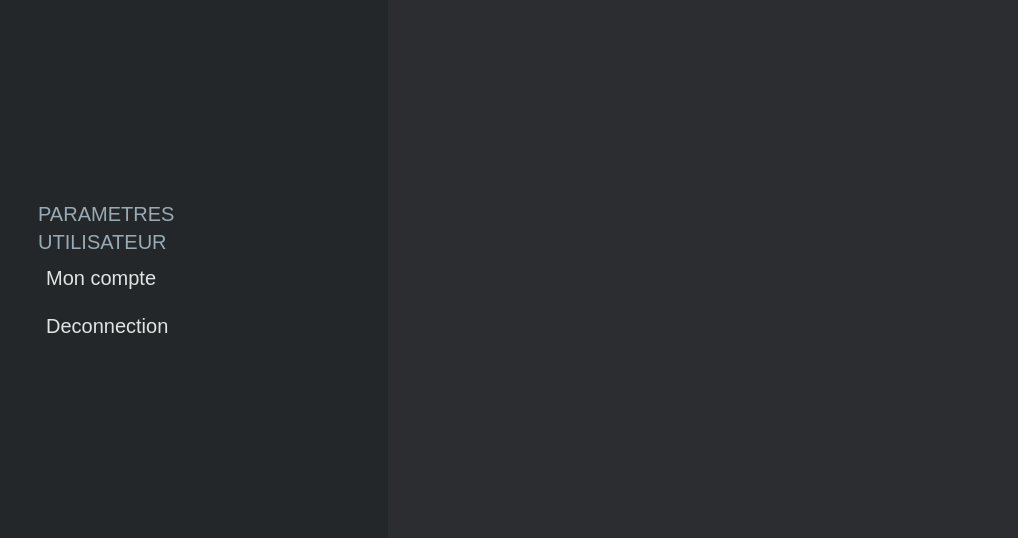
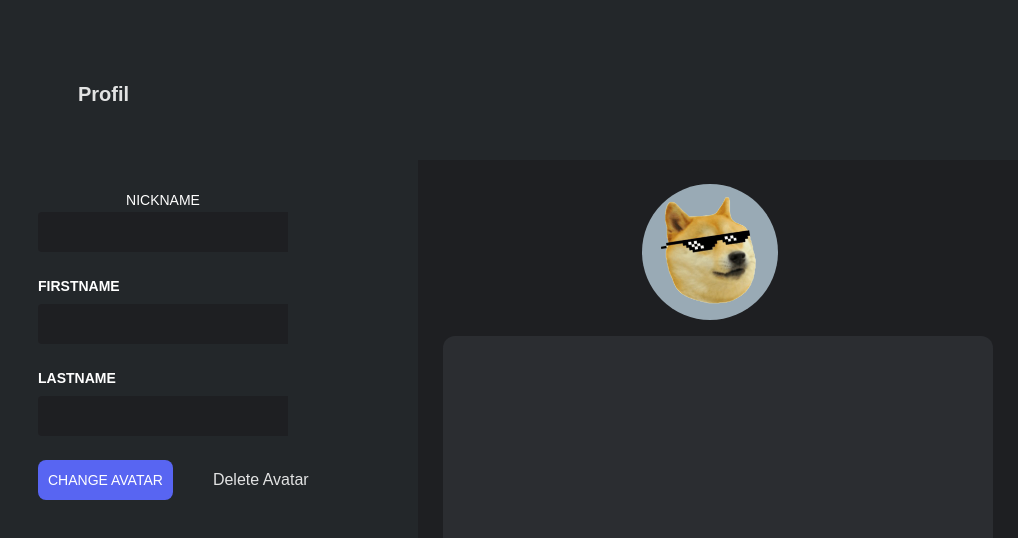
Before and after one commit to Standlc/transcendence, a React (Vite) app in the folder client/: page /settings in a window 1280 px wide. Shown: the top 538 px of the page, without its empty margins (262-1280 px from the left). Built offline with nearby package versions, Linux system fonts and the light colour scheme; no server answers; a web font is replaced by a local one.

Commit message:
avatar preview, setting done, need the back

```diff
--- a/client/src/App.tsx
+++ b/client/src/App.tsx
@@ -78,11 +78,11 @@ function App() {
                                 <Route path="/live" element={<LiveGamesPage />} />
                                 <Route path="/home" element={<Dashboard />} />
                                 <Route path="/create-account" element={<Register />} />
+                                <Route path="/settings" element={<Settings />} />
                                 <Route
                                     path="/friends"
                                     element={<Friends loginResponse={loginResponse} />}
                                 />
-                                <Route path="/settings" element={<Settings />} />
                             </Route>
                         </>
                     )
--- a/client/src/components/Chat/Chat.tsx
+++ b/client/src/components/Chat/Chat.tsx
@@ -302,6 +302,9 @@ const Chat: React.FC<Props> = ({
                     <button onClick={openPopup}>{selectedFriend?.username}</button>
                     <span className="ml-[20px]">|</span>
                 </div>
+                <div>
+                    <button className="ml-2 mt-4">Play</button>
+                </div>
             </div>
             <div className="flex w-[200px] justify-center">
                 {isPopupOpen && (
--- /dev/null
+++ b/client/src/components/ConfirmAvatarPopUp.tsx
@@ -0,0 +1,42 @@
+import React, { useState } from "react";
+
+export const ConfirmAvatarPopUp = ({ onFileChange, onConfirm, onCancel }) => {
+    const [preview, setPreview] = useState("");
+
+    const handleFileSelected = (event) => {
+        const file = event.target.files[0];
+        if (file) {
+            setPreview(URL.createObjectURL(file));
+            onFileChange(file);
+        }
+    };
+
+    return (
+        <div className="fixed inset-0 bg-black bg-opacity-50 flex justify-center items-center">
+            <div className="flex flex-col items-center p-4 bg-discord-light-grey rounded shadow-lg">
+                <input type="file" onChange={handleFileSelected} />
+                {preview && (
+                    <img
+                        src={preview}
+                        alt="Avatar Preview"
+                        className="mt-4 max-w-[1300px] max-h-[1300px] object-cover "
+                    />
+                )}
+                <div className="flex justify-around w-full mt-4">
+                    <button
+                        onClick={onConfirm}
+                        className="bg-blue-500 hover:bg-blue-700 text-white font-bold py-2 px-4 rounded"
+                    >
+                        Confirm
+                    </button>
+                    <button
+                        onClick={onCancel}
+                        className="bg-red-500 hover:bg-red-700 text-white font-bold py-2 px-4 rounded"
+                    >
+                        Cancel
+                    </button>
+                </div>
+            </div>
+        </div>
+    );
+};
--- a/client/src/pages/Register.tsx
+++ b/client/src/pages/Register.tsx
@@ -51,18 +51,12 @@ export const Register = () => {
                 const data = await response.text();
                 console.log("Login successful:", data);
 
-                // Stocker le token d'authentification si nécessaire, par exemple dans localStorage
-                // localStorage.setItem('token', data.token);
-
-                navigate("/"); // Rediriger vers la route home ou dashboard
+                navigate("/home");
             } else {
-                // Gérer les erreurs, par exemple en montrant un message à l'utilisateur
                 console.error("Login failed:", response.status);
-                // Afficher un message d'erreur
             }
         } catch (error) {
             console.error("Network error:", error);
-            // Afficher un message d'erreur
         }
     };
 
--- a/client/src/pages/Settings.tsx
+++ b/client/src/pages/Settings.tsx
@@ -1,57 +1,131 @@
+import { useNavigate } from "react-router-dom";
+import defaultAvatar from "../components/defaultAvatar.png";
+import { LoginResponse, useAuth } from "../components/RequireAuth/AuthProvider";
 import { useState } from "react";
-import { MonCompte } from "./Settings/subComponents/MyAccount";
-import { useNavigate } from "react-router-dom";
-import { useAuth } from "../components/RequireAuth/AuthProvider";
+import ModalLayout from "../UIKit/ModalLayout";
+import { ConfirmPopUp } from "../components/ConfirmPopUp";
+import { ConfirmAvatarPopUp } from "../components/ConfirmAvatarPopUp";
 
 export const Settings = () => {
-    const [currentPage, setCurrentPage] = useState("");
-    const [activeButton, setActiveButton] = useState(null);
-    const navigate = useNavigate();
-    const { loginResponse } = useAuth();
-    const handleClick = (page: string) => {
-        setCurrentPage(page);
+    const user = useAuth();
+    const [showConfirmAvatarPopup, setShowConfirmAvatarPopup] = useState(false);
+    const [selectedFile, setSelectedFile] = useState(null);
+
+    const handleClickChangeAvatar = () => {
+        setShowConfirmAvatarPopup(true);
     };
 
-    const renderPage = () => {
-        if (currentPage === "Mon Compte") {
-            return <MonCompte loginResponse={loginResponse} />;
-        }
+    const handleFileChange = (file) => {
+        setSelectedFile(file);
     };
 
-    const logout = async () => {
-        const response = await fetch("http://localhost:3000/api/auth/logout");
-        console.log("LOGOUT", response);
-        navigate("/");
+    const handleConfirmChange = () => {
+        // Logique pour soumettre le fichier sélectionné au serveur
+        setShowConfirmAvatarPopup(false);
+    };
+
+    const handleCancelChange = () => {
+        setShowConfirmAvatarPopup(false);
     };
 
     return (
-        <div className="flex  w-full h-screen">
-            <div className="max-w-[650px] min-w-[650px] bg-discord-greyple block text-xl">
-                <div className="settings text-left">
-                    <span className=" text-greyple mt-[200px] mr-[90px]">
-                        PARAMETRES UTILISATEUR
-                    </span>
+        <div className="flex w-full">
+            {/* Section des champs d'entrée à gauche */}
+            <div className="ml-[300px] mt-20 w-[400px] mr-[100px]">
+                <div className="text-xl font-bold text-left ml-10 mb-20">Profil</div>
+                <div className="mb-6 w-[250px]">
+                    <label
+                        htmlFor="nickname"
+                        className="text-left  mb-2 text-sm text-white"
+                    >
+                        NICKNAME
+                    </label>
+                    <input
+                        type="nickname"
+                        id="nickname"
+                        value={user.loginResponse?.username}
+                        className="bg-discord-light-black text-white text-sm rounded-l block w-full h-10 px-2.5"
+                        placeholder=""
+                    />
+                </div>
+                <div className="mb-6  w-[250px]">
+                    <label
+                        htmlFor="FIRSTNAME"
+                        className="text-left font-bold block mb-2 text-sm text-white"
+                    >
+                        FIRSTNAME
+                    </label>
+                    <input
+                        type="FIRSTNAME"
+                        id="FIRSTNAME"
+                        value={user.loginResponse?.firstname ?? ""}
+                        className="bg-discord-light-black text-white text-sm rounded-l block w-full h-10 px-2.5"
+                        placeholder=""
+                    />
+                </div>
+                <div className="mb-6  w-[250px]">
+                    <label
+                        htmlFor="LASTNAME"
+                        className="text-left font-bold block mb-2 text-sm text-white"
+                    >
+                        LASTNAME
+                    </label>
+                    <input
+                        type="LASTNAME"
+                        id="LASTNAME"
+                        value={user.loginResponse?.lastname ?? ""}
+                        className="bg-discord-light-black text-white text-sm rounded-l block w-full h-10 px-2.5"
+                        placeholder=""
+                    />
+                </div>
+                <div className="text-left">
                     <button
-                        onClick={() => handleClick("Mon Compte")}
-                        className="mb-1  text-left hover:bg-discord-light-grey rounded"
+                        onClick={handleClickChangeAvatar}
+                        className="bg-blurple hover:bg-blurple-hover text-white text-sm rounded-lg h-10 py-2 px-2.5"
                     >
-                        <span className="ml-2 block py-2">Mon compte</span>
+                        CHANGE AVATAR
                     </button>
-                    {/* <button
-                        onClick={() => handleClick("Profils")}
-                        className="mb-1 text-left hover:bg-discord-light-grey rounded"
-                    >
-                        <span className="ml-2 block py-2 ">Profils</span>
-                    </button> */}
-                    <button
-                        onClick={() => logout()}
-                        className="mb-1 text-left hover:bg-discord-light-grey rounded"
-                    >
-                        <span className="ml-2 block py-2">Deconnection</span>
-                    </button>
+                    <button className="ml-10 hover:underline">Delete Avatar</button>
                 </div>
             </div>
-            <div className="w-full bg-not-quite-black">{renderPage()}</div>
+
+            {/* Section des informations de l'utilisateur à droite */}
+            <div className="flex-1 mt-40">
+                <div className="items-center justify-center h-full">
+                    <div className="rounded-b-xl settings-account bg-discord-black flex flex-col items-center justify-center p-4">
+                        <div className="flex flex-row items-center">
+                            <div className="rounded-full bg-greyple p-1">
+                                {user.loginResponse?.avatarUrl ? (
+                                    <img
+                                        src={user.loginResponse.avatarUrl}
+                                        alt="avatar"
+                                        className="rounded-full w-32 h-32"
+                                    />
+                                ) : (
+                                    <img
+                                        src={defaultAvatar}
+                                        alt="avatar"
+                                        className="w-32 h-32"
+                                    />
+                                )}
+                            </div>
+                            <div className="text-xl font-bold ml-4">
+                                {user.loginResponse?.username}
+                            </div>
+                        </div>
+                        <div className="rounded-xl settings-account-body bg-discord-dark-grey mt-4 w-full"></div>
+                    </div>
+                </div>
+            </div>
+            <div>
+                {showConfirmAvatarPopup && (
+                    <ConfirmAvatarPopUp
+                        onFileChange={handleFileChange}
+                        onConfirm={handleConfirmChange}
+                        onCancel={handleCancelChange}
+                    />
+                )}
+            </div>
         </div>
     );
 };
```
Also changed, not shown: client/src/main.tsx (indentation only).
